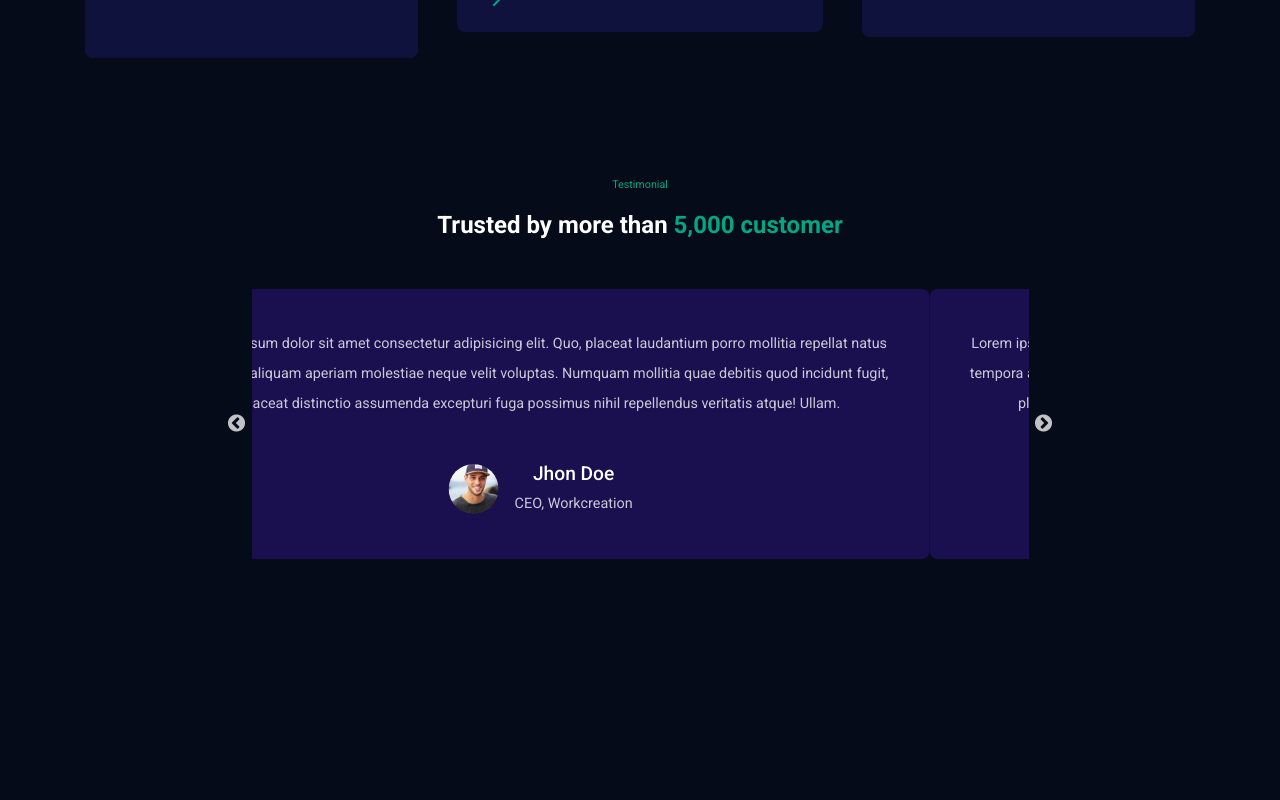
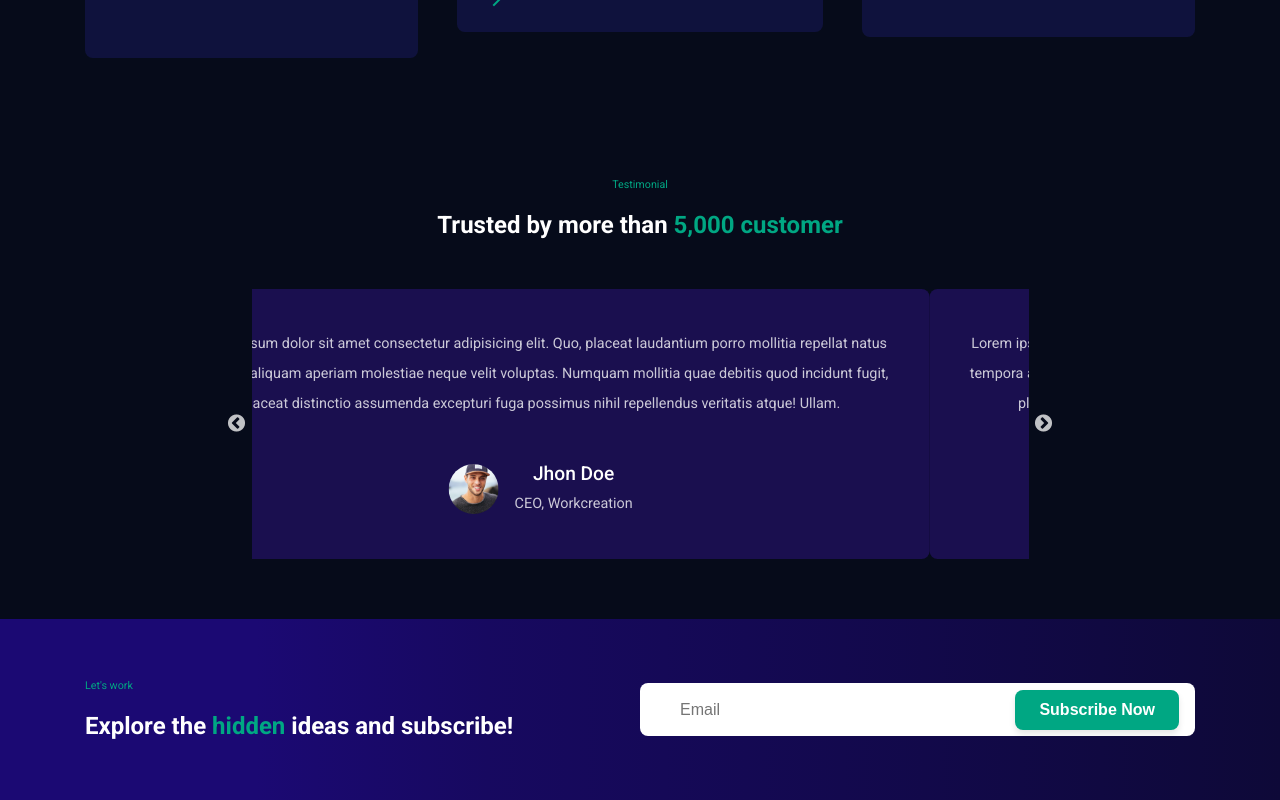
Before and after one commit to ShadmanShahariar/CompanyPortfolio, a React (Create React App) app: page / in a window 1280 px wide. Shown: the part 3502-4302 px from the top of the page. Before the commit the page ends 4121 px from the top, so only its background shows below. Built offline with nearby package versions, Linux system fonts and the light colour scheme.

Commit message:
newsletter

```diff
--- a/src/App.js
+++ b/src/App.js
@@ -7,6 +7,7 @@ import About from "./components/UI/About";
 import Team from "./components/UI/Team";
 import Blog from "./components/UI/Blog";
 import Testimonial from "./components/UI/Testimonial";
+import Newsletter from "./components/UI/Newsletter";
 
 function App() {
   return (
@@ -19,6 +20,7 @@ function App() {
       <Team />
       <Blog />
       <Testimonial />
+      <Newsletter />
     </>
   );
 }
--- /dev/null
+++ b/src/components/UI/Newsletter.jsx
@@ -0,0 +1,26 @@
+import React from "react";
+import "../../styles/newsletter.css";
+
+const Newsletter = () => {
+  return (
+    <section className="newsletter">
+      <div className="container">
+        <div className="newsletter__wrapper">
+          <div className="newsletter__content">
+            <h6 className="subtitle">Let's work</h6>
+            <h2>
+              Explore the <span className="highlight">hidden</span> ideas and
+              subscribe!
+            </h2>
+          </div>
+          <div className="newsletter__form">
+            <input type="email" placeholder="Email" />
+            <button className="secondary__btn">Subscribe Now</button>
+          </div>
+        </div>
+      </div>
+    </section>
+  );
+};
+
+export default Newsletter;
--- /dev/null
+++ b/src/styles/newsletter.css
@@ -0,0 +1,54 @@
+.newsletter {
+  background: var(--newsletter-bg);
+}
+
+.newsletter__wrapper {
+  display: flex;
+  align-items: center;
+  justify-content: space-between;
+}
+
+.newsletter__content,
+.newsletter__form {
+  width: 50%;
+}
+
+.newsletter__form input {
+  padding: 0.7rem 1.5rem;
+  border: none;
+  outline: none;
+  font-size: 1rem;
+}
+
+.newsletter__form {
+  padding: 0.4rem 1rem;
+  background: #fff;
+  display: flex;
+  align-items: center;
+  justify-content: space-between;
+  border-radius: 0.5rem;
+}
+
+.secondary__btn {
+  padding: 0.7rem 1.5rem;
+  font-size: 1rem;
+  font-weight: bold;
+  color: #fff;
+  background-color: var(--primary-color);
+  border: none;
+  border-radius: 0.5rem;
+  cursor: pointer;
+  transition: all 0.3s ease-in-out;
+  box-shadow: 0 4px 6px rgba(0, 0, 0, 0.1);
+}
+
+.secondary__btn:hover {
+  background-color: var(--primary-color);
+  box-shadow: 0 6px 8px rgba(0, 0, 0, 0.15);
+  transform: translateY(-2px);
+}
+
+.secondary__btn:focus {
+  outline: 2px solid var(--primary-color);
+  outline-offset: 2px;
+}
```
